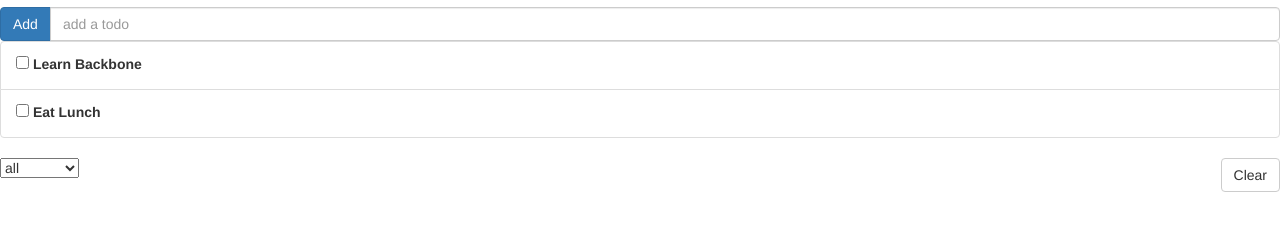
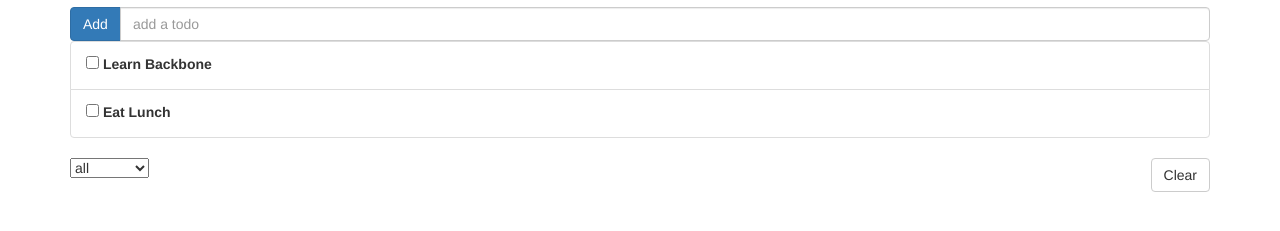
Before and after one commit to clearlyTHUYDOAN/prodigy-backbone-todo, a website: page index.html in a window 1280 px wide. Shown: the part 63-294 px from the top of the page. Drawn offline with nearby package versions, Linux system fonts and the light colour scheme.

Commit message:
add bootstrap container

```diff
--- a/index.html
+++ b/index.html
@@ -13,15 +13,14 @@
     <script src="node_modules/underscore/underscore.js"></script>
     <script src="node_modules/backbone/backbone.js"></script>
 
-        <section id="todoapp">
+        <div class="container" id="todoapp">
             <header id="header"></header>
             <form id="form"></form>
             <section id="main">
                 <ul class="list-group" id="todo-list"></ul>
             </section>
-        </section>
-
-        <footer id="controls"></footer>
+            <footer id="controls"></footer>
+        </div>
 
     <!-- Templates -->
 
```
